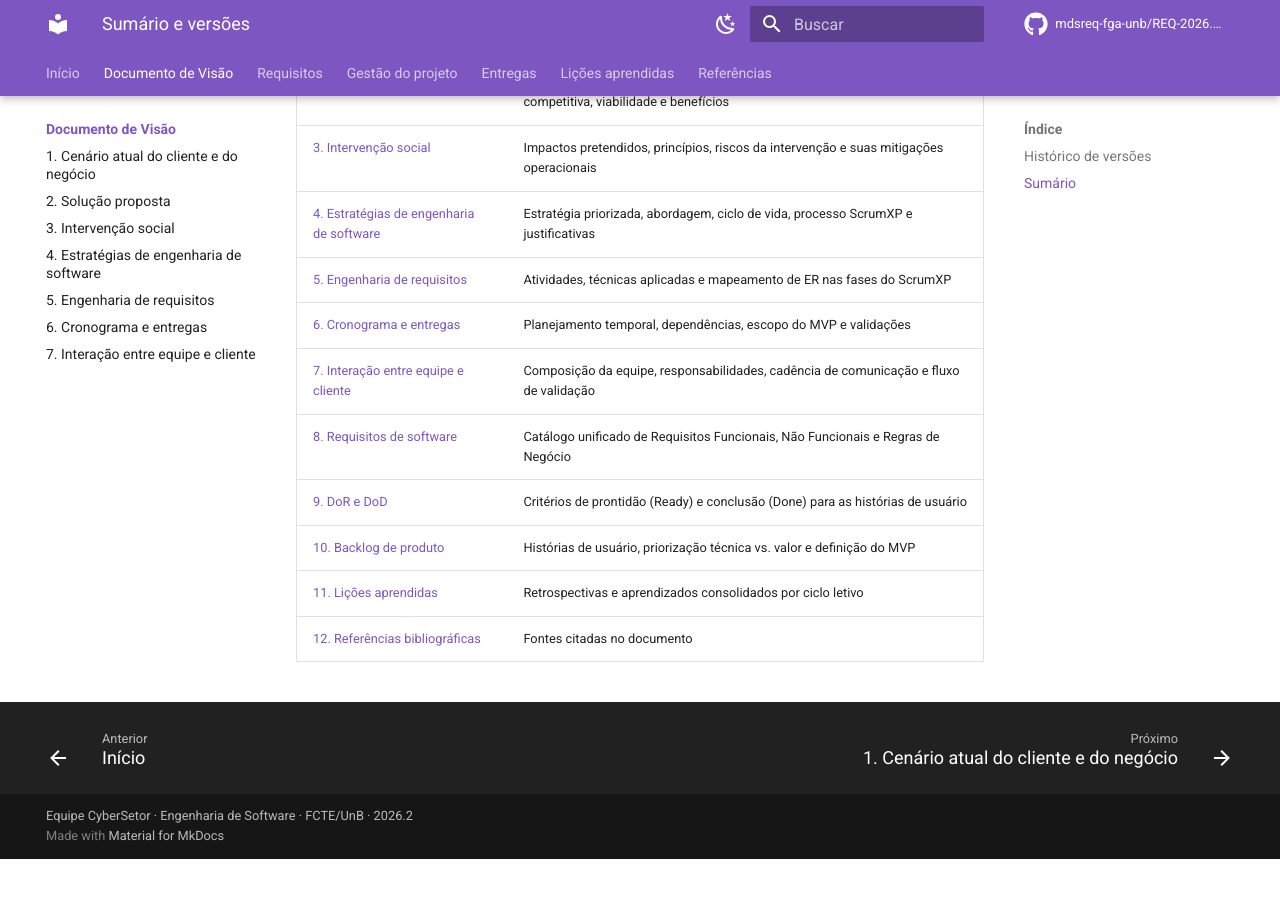
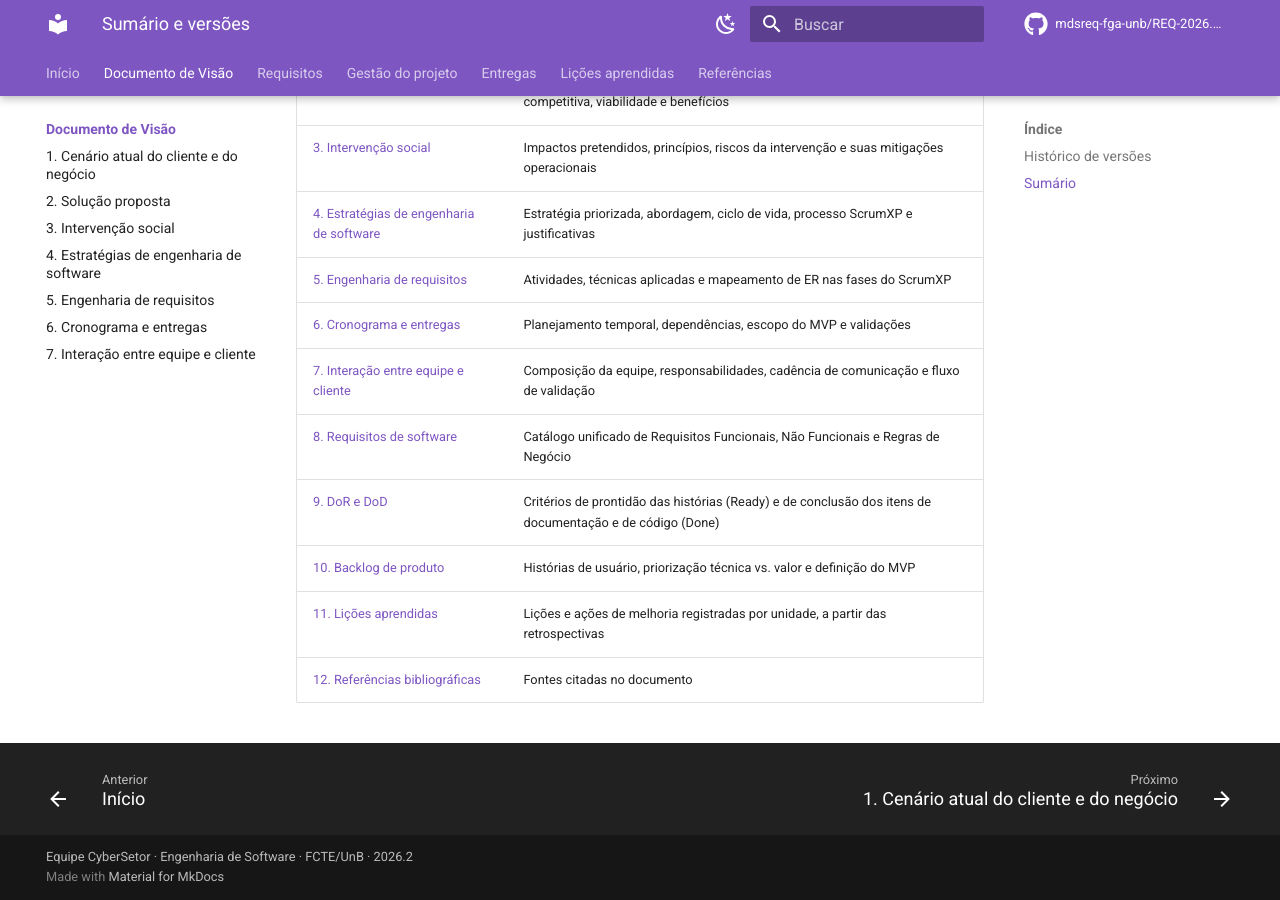
Before and after one commit to mdsreq-fga-unb/REQ-2026.2-T02-CyberSetor, an MkDocs documentation site: the page built from docs/visao/index.md, in a window 1280 px wide and 900 px high, scrolled down 1252 px. Built offline with MkDocs 1.6.1 and Material for MkDocs 9.7.7, drawn with Linux system fonts in a browser that asks for light colours; comment, search, counter and statistics services are not loaded; before the commit the page ends 2111 px from its top, so only the background shows below that.

Commit message:
docs(visao): corrige listas e fases do ScrumXP na revisão editorial

```diff
--- a/docs/visao/index.md
+++ b/docs/visao/index.md
@@ -29,7 +29,7 @@
 | [6. Cronograma e entregas](6-cronograma.md) | Planejamento temporal, dependências, escopo do MVP e validações |
 | [7. Interação entre equipe e cliente](7-equipe-e-cliente.md) | Composição da equipe, responsabilidades, cadência de comunicação e fluxo de validação |
 | [8. Requisitos de software](../requisitos/8-requisitos.md) | Catálogo unificado de Requisitos Funcionais, Não Funcionais e Regras de Negócio |
-| [9. DoR e DoD](../requisitos/9-dor-dod.md) | Critérios de prontidão (Ready) e conclusão (Done) para as histórias de usuário |
+| [9. DoR e DoD](../requisitos/9-dor-dod.md) | Critérios de prontidão das histórias (Ready) e de conclusão dos itens de documentação e de código (Done) |
 | [10. Backlog de produto](../requisitos/10-backlog.md) | Histórias de usuário, priorização técnica vs. valor e definição do MVP |
-| [11. Lições aprendidas](../licoes-aprendidas/unidade-1.md) | Retrospectivas e aprendizados consolidados por ciclo letivo |
+| [11. Lições aprendidas](../licoes-aprendidas/unidade-1.md) | Lições e ações de melhoria registradas por unidade, a partir das retrospectivas |
 | [12. Referências bibliográficas](../referencias.md) | Fontes citadas no documento |
```
Also changed, not shown: docs/visao/2-solucao-proposta.md (+3 -1 lines), docs/visao/5-engenharia-requisitos.md (+15 -9 lines).
